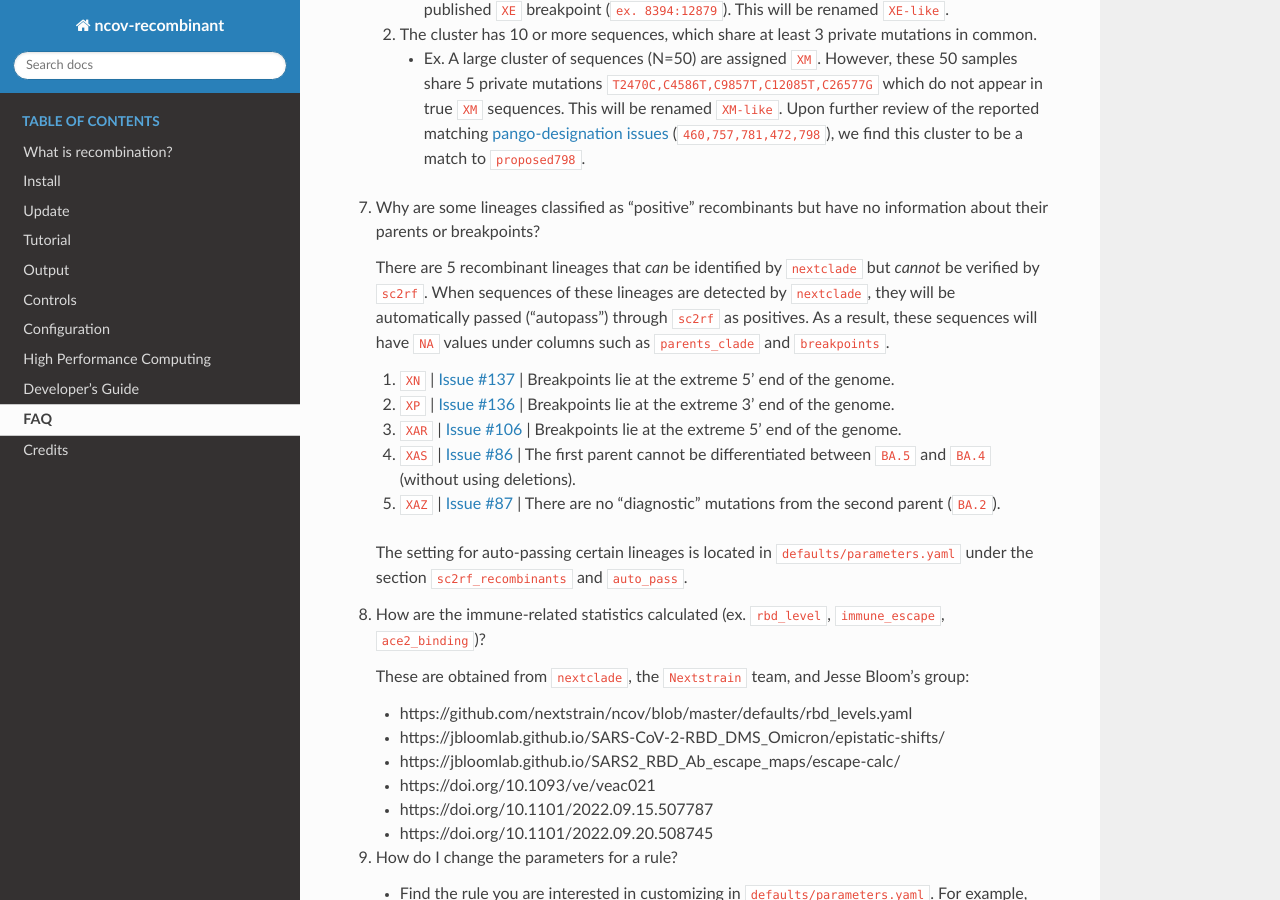
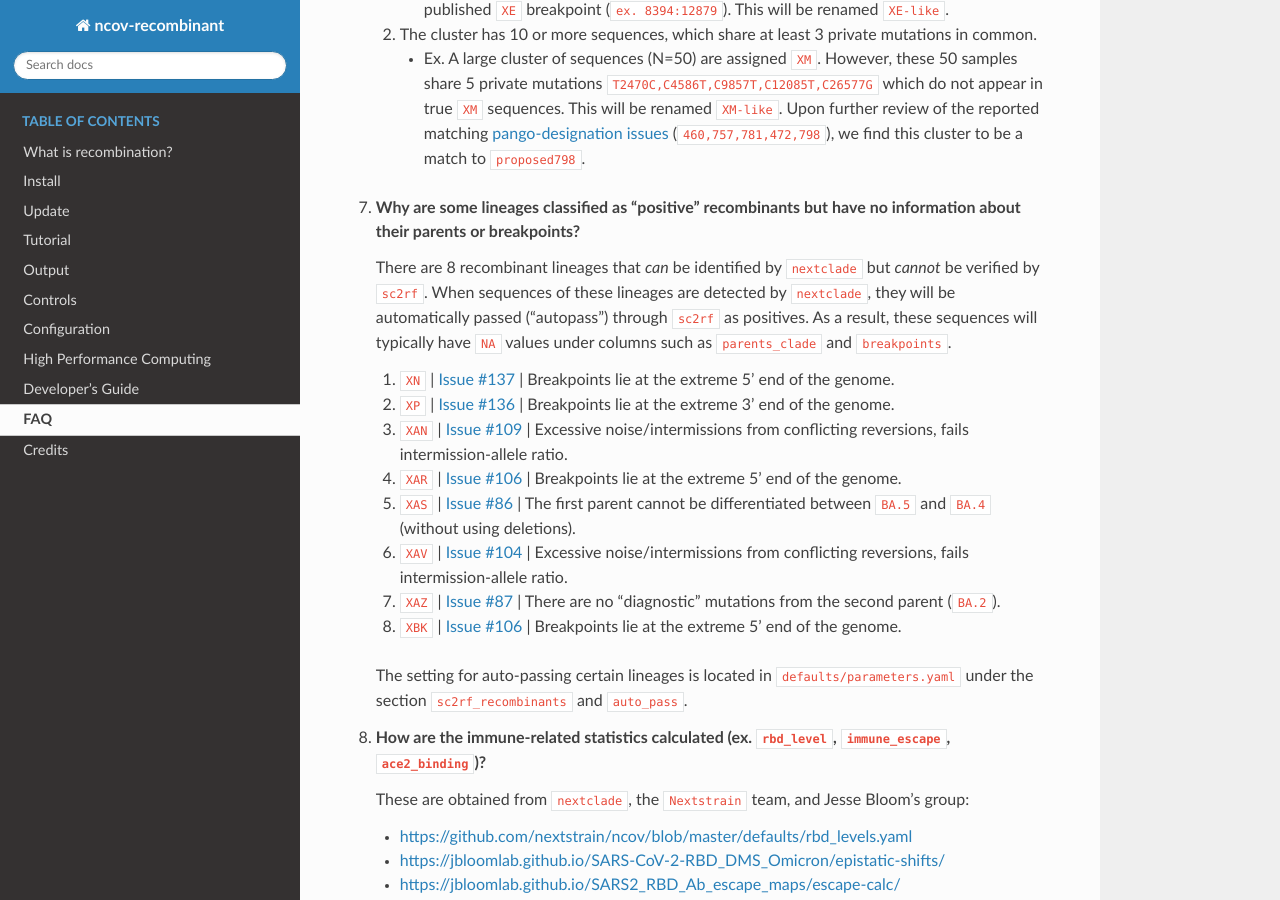
Before and after one commit to ktmeaton/ncov-recombinant, a Sphinx documentation site: the page built from docs/sphinx/source/faq.md, in a window 1280 px wide and 900 px high, scrolled down 1135 px. Built offline with Sphinx 7.4.7 and the Read the Docs theme 2.0.0, drawn with Linux system fonts in a browser that asks for light colours.

````diff
--- a/docs/sphinx/source/faq.md
+++ b/docs/sphinx/source/faq.md
@@ -1,36 +1,36 @@
 ## FAQ
 
-1. What do I do if the workflow won't run because the directory is "locked"?
+1. **What do I do if the workflow won't run because the directory is "locked"?**
 
     ```bash
     snakemake --profile profiles/tutorial --unlock
     ```
 
-1. How do I troubleshoot workflow errors?
+1. **How do I troubleshoot workflow errors?**
 
     - Start with investigating the logfile of the rule that failed.
 
     ![rule_log_output](../../../images/rule_log_output.png)
 
-    - [Issue submissions](https://github.com/ktmeaton/ncov-recombinant/issues/33) are welcome and greatly appreciated!
+    - [Issue submissions](https://github.com/ktmeaton/ncov-recombinant/issues) are welcome and greatly appreciated!
 
-1. How do I troubleshoot SLURM errors?
+1. **How do I troubleshoot SLURM errors?**
 
     - If the workflow was dispatched with `scripts/slurm.sh`, the master log will be stored at: `logs/ncov-recombinant/ncov-recombinant_<date>_<jobid>.log`
 
     > - **Tip**: Display log of most recent workflow: `cat $(ls -t logs/ncov-recombinant/*.log | head -n 1)`
 
-1. Why is the pipeline exiting with `ConnectionError` or `HTTPSError`?
+1. **Why is the pipeline exiting with `ConnectionError` or `HTTPSError`?**
 
     Network connection issues can occur in the rule `sc2rf_recombinants`, where the [LAPIS API](https://lapis-docs.readthedocs.io/en/latest/) is used to query [covSPECTRUM](https://cov-spectrum.org/explore/World) in order to identify the most likely parental lineages. For troubleshooting and solutions, please see [Issue #202](https://github.com/ktmeaton/ncov-recombinant/issues/202) and [Issue #201](https://github.com/ktmeaton/ncov-recombinant/issues/201).
 
-1. How do I cleanup all the output from a previous run?
+1. **How do I cleanup all the output from a previous run?**
 
     ```bash
     snakemake --profile profiles/tutorial --delete-all-output
     ```
 
-1. Why are some lineages called `X*-like`?
+1. **Why are some lineages called `X*-like`?**
 
     A cluster of sequences may be flagged as `-like` if one of following criteria apply:
 
@@ -42,30 +42,33 @@
 
         - Ex. A large cluster of sequences (N=50) are assigned `XM`. However, these 50 samples share 5 private mutations `T2470C,C4586T,C9857T,C12085T,C26577G` which do not appear in true `XM` sequences. This will be renamed `XM-like`. Upon further review of the reported matching [pango-designation issues](https://github.com/cov-lineages/pango-designation/issues) (`460,757,781,472,798`), we find this cluster to be a match to `proposed798`.
 
-1. Why are some lineages classified as "positive" recombinants but have no information about their parents or breakpoints?
+1. **Why are some lineages classified as "positive" recombinants but have no information about their parents or breakpoints?**
 
-    There are 5 recombinant lineages that _can_ be identified by `nextclade` but _cannot_ be verified by `sc2rf`. When sequences of these lineages are detected by `nextclade`, they will be automatically passed ("autopass") through `sc2rf` as positives. As a result, these sequences will have `NA` values under columns such as `parents_clade` and `breakpoints`.
+    There are 8 recombinant lineages that _can_ be identified by `nextclade` but _cannot_ be verified by `sc2rf`. When sequences of these lineages are detected by `nextclade`, they will be automatically passed ("autopass") through `sc2rf` as positives. As a result, these sequences will typically have `NA` values under columns such as `parents_clade` and `breakpoints`.
 
     1. `XN` | [Issue #137](https://github.com/ktmeaton/ncov-recombinant/issues/137) | Breakpoints lie at the extreme 5' end of the genome.
     1. `XP` | [Issue #136](https://github.com/ktmeaton/ncov-recombinant/issues/137) | Breakpoints lie at the extreme 3' end of the genome.
+    1. `XAN` | [Issue #109](https://github.com/ktmeaton/ncov-recombinant/issues/109) | Excessive noise/intermissions from conflicting reversions, fails intermission-allele ratio.
     1. `XAR` | [Issue #106](https://github.com/ktmeaton/ncov-recombinant/issues/106) | Breakpoints lie at the extreme 5' end of the genome.
     1. `XAS` | [Issue #86](https://github.com/ktmeaton/ncov-recombinant/issues/86) | The first parent cannot be differentiated between `BA.5` and `BA.4` (without using deletions).
+    1. `XAV` | [Issue #104](https://github.com/ktmeaton/ncov-recombinant/issues/104) | Excessive noise/intermissions from conflicting reversions, fails intermission-allele ratio.
     1. `XAZ` | [Issue #87](https://github.com/ktmeaton/ncov-recombinant/issues/87) | There are no "diagnostic" mutations from the second parent (`BA.2`).
+    1. `XBK` | [Issue #106](https://github.com/ktmeaton/ncov-recombinant/issues/106) | Breakpoints lie at the extreme 5' end of the genome.
 
     The setting for auto-passing certain lineages is located in `defaults/parameters.yaml` under the section `sc2rf_recombinants` and `auto_pass`.
 
-1. How are the immune-related statistics calculated (ex. `rbd_level`, `immune_escape`, `ace2_binding`)?
+1. **How are the immune-related statistics calculated (ex. `rbd_level`, `immune_escape`, `ace2_binding`)?**
 
     These are obtained from `nextclade`, the `Nextstrain` team, and Jesse Bloom's group:
 
-    - https://github.com/nextstrain/ncov/blob/master/defaults/rbd_levels.yaml
-    - https://jbloomlab.github.io/SARS-CoV-2-RBD_DMS_Omicron/epistatic-shifts/
-    - https://jbloomlab.github.io/SARS2_RBD_Ab_escape_maps/escape-calc/
-    - https://doi.org/10.1093/ve/veac021
-    - https://doi.org/10.1101/2022.09.15.507787
-    - https://doi.org/10.1101/2022.09.20.508745
+    - <https://github.com/nextstrain/ncov/blob/master/defaults/rbd_levels.yaml>
+    - <https://jbloomlab.github.io/SARS-CoV-2-RBD_DMS_Omicron/epistatic-shifts/>
+    - <https://jbloomlab.github.io/SARS2_RBD_Ab_escape_maps/escape-calc/>
+    - <https://doi.org/10.1093/ve/veac021>
+    - <https://doi.org/10.1101/2022.09.15.507787>
+    - <https://doi.org/10.1101/2022.09.20.508745>
 
-1. How do I change the parameters for a rule?
+1. **How do I change the parameters for a rule?**
 
     - Find the rule you are interested in customizing in `defaults/parameters.yaml`. For example, maybe you want recombinants visualized by `division` rather than `country`.
 
@@ -87,7 +90,7 @@
             geo: division
         ```
 
-1. How do I include more of my custom metadata columns into the linelists?
+1. **How do I include more of my custom metadata columns into the linelists?**
 
     - By default, the mandatory columns `strain`, `date`, and `country` will appear from your metadata.
     - Extra columns can be supplied as a parameter to `summary` in your `builds.yaml` file.
@@ -104,7 +107,7 @@
           - division
     ```
 
-1. Where can I find the plotting data?
+1. **Where can I find the plotting data?**
 
     - A data table is provided for each plot:
 
@@ -112,7 +115,7 @@
         - Table: `results/tutorial/plots/lineage.tsv`
         - The rows are the epiweek, and the columns are the categories (ex. lineages)
 
-1. Why are "positive" sequences missing from the plots and slides?
+1. **Why are "positive" sequences missing from the plots and slides?**
 
     - First check and see if they are in `plots_historical` and `report_historical` which summarize all sequences regardless of collection date.
     - The most likely reason is that these sequences fall outside of the reporting period.
````
Also changed, not shown: docs/sphinx/source/configuration.md (+9 -0 lines).
